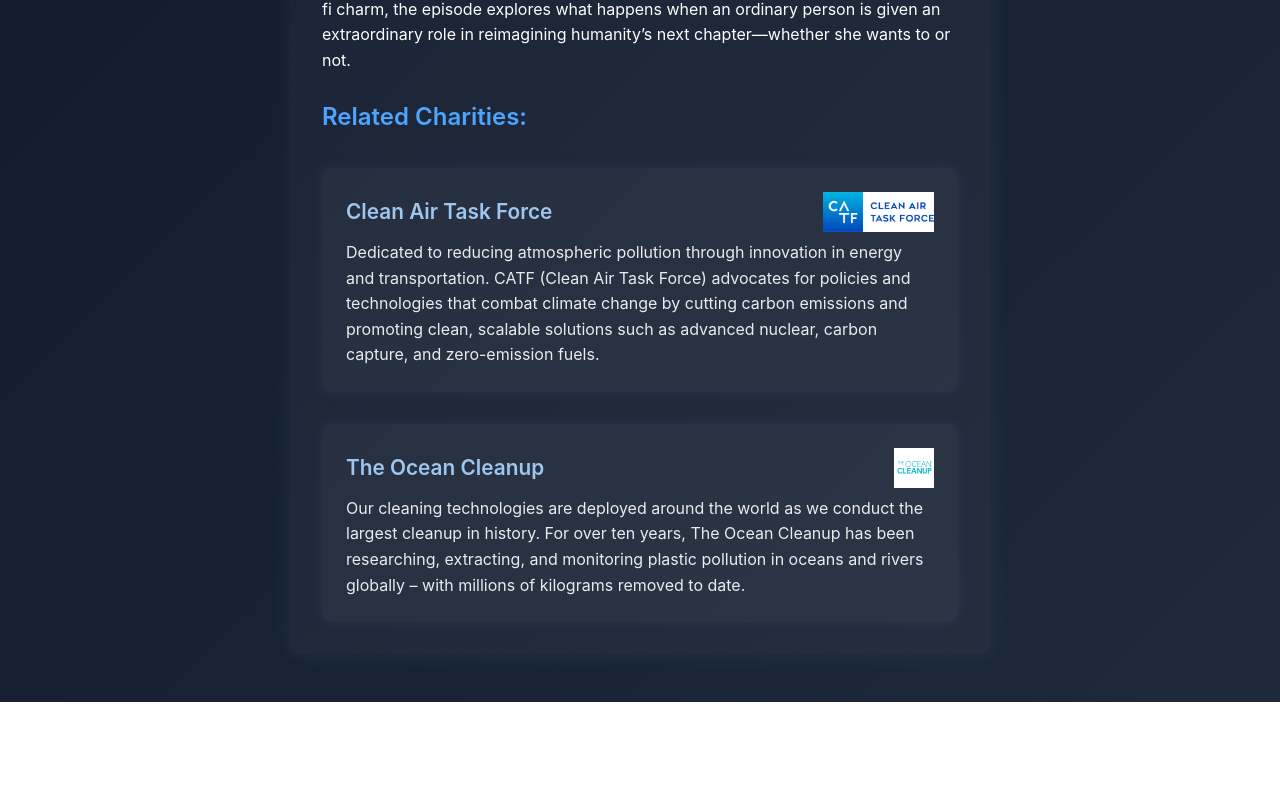
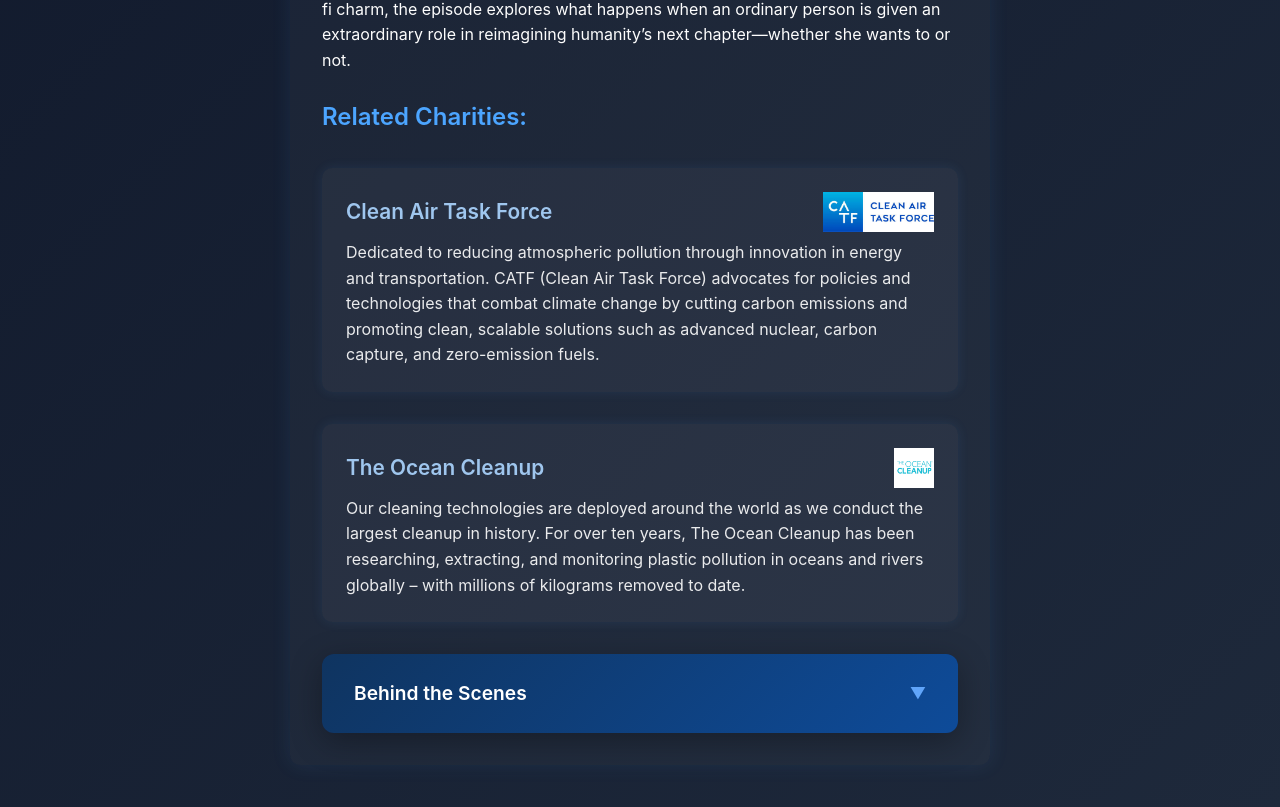
Before and after one commit to aslaniar/Earth3.0, a React (Vite) app in the folder earth-3.0/: page /episodes in a window 1280 px wide. Shown: the part 764-1571 px from the top of the page. Before the commit the page ends 1466 px from the top, so only its background shows below. Built offline with nearby package versions, Linux system fonts and the light colour scheme.

Commit message:
behind the scenes section added

```diff
--- a/earth-3.0/src/CharacterCard.tsx
+++ b/earth-3.0/src/CharacterCard.tsx
@@ -8,19 +8,19 @@
         <div className="grid grid-cols-1 gap-y-10">
             <div className="grid grid-cols-4 gap-x-5 parent ">
 
-                <div className="bg-[url('/public/dawn.png')] bg-contain bg-center bg-no-repeat">
+                <div className="bg-[url('/public/dawn.png')] bg-cover bg-[position:top]">
                     Dawn
                 </div>
 
-                <div className="bg-[url('/public/quan.png')] bg-contain bg-center bg-no-repeat">
+                <div className="bg-[url('/public/quan.png')] bg-cover bg-[position:top]">
                     Quan
                 </div>
 
-                <div className="bg-[url('/public/chronos.png')] bg-contain bg-center bg-no-repeat">
+                <div className="bg-[url('/public/chronos.png')] bg-cover bg-[position:top]">
                     Chronos
                 </div>
 
-                <div className="bg-[url('/public/eros.png')] bg-contain bg-center bg-no-repeat">
+                <div className="bg-[url('/public/eros.png')] bg-cover bg-[position:top]">
                     Eros
                 </div>
 
@@ -29,15 +29,15 @@
             <div className="grid grid-cols-[repeat(auto-fit,_25%)] justify-center gap-x-5 parent">
 
 
-                <div className="bg-[url('/public/pryme.png')] bg-contain bg-center bg-no-repeat">
+                <div className="bg-[url('/public/pryme.png')] bg-cover bg-[position:top]">
                     Pryme
                 </div>
 
-                <div className="bg-white bg-[url('/public/schrodinger-Photoroom.png')] bg-center bg-no-repeat">
+                <div className="bg-white bg-[url('/public/schrodinger-Photoroom.png')] bg-cover bg-[position:top]">
                     Schrodinger
                 </div>
 
-                <div className="bg-[url('/public/vega.png')] bg-contain bg-center bg-no-repeat">
+                <div className="bg-[url('/public/vega.png')] bg-cover bg-[position:top]">
                     Vega
                 </div>
 
--- a/earth-3.0/src/Episodes.tsx
+++ b/earth-3.0/src/Episodes.tsx
@@ -6,6 +6,7 @@
 
 const Episodes = () => {
     const [currentIndex, setCurrentIndex] = useState(0);
+    const [isBehindScenesOpen, setIsBehindScenesOpen] = useState(false);
 
     const nextEpisode = () => {
         setCurrentIndex((prevIndex) => (prevIndex + 1 ) % episodes.length);
@@ -13,6 +14,10 @@
 
     const prevEpisode = () => {
         setCurrentIndex((prevIndex) => prevIndex > 0 ? prevIndex - 1 : episodes.length - 1);
+    };
+
+    const toggleBehindScenes = () => {
+        setIsBehindScenesOpen(!isBehindScenesOpen);
     };
 
     return (
@@ -67,9 +72,44 @@
                         </div>
                     ))}
                 </div>
+                {/* Behind the Scenes Section */}
+                <div className="behind-scenes-section">
+                    <button
+                        className={`behind-scenes-toggle ${isBehindScenesOpen ? 'active' : ''}`}
+                        onClick={toggleBehindScenes}
+                    >
+                        <h3 className="detail-title">Behind the Scenes</h3>
+                        <span className={`arrow-icon ${isBehindScenesOpen ? 'rotated' : ''}`}>▼</span>
+                    </button>
 
+                    <div className={`behind-scenes-content ${isBehindScenesOpen ? 'expanded' : ''}`}>
+                        <div className="coming-soon-container">
+                            <div className="coming-soon-animation">
+                                {/*<span className="film-strip">🎞️</span>*/}
+                                <div className="coming-soon-text">
+                                    <h4>Coming Soon!</h4>
+                                    <p>Exclusive behind-the-scenes content, interviews, and production insights will be available here soon.</p>
+                                    <div className="feature-preview">
+                                        <div className="preview-item">
+                                            <span className="preview-icon">📹</span>
+                                            <span>Bloopers</span>
                                         </div>
-
+                                        <div className="preview-item">
+                                            <span className="preview-icon">📸</span>
+                                            <span>Production Photos</span>
+                                        </div>
+                                        <div className="preview-item">
+                                            <span className="preview-icon">🎤</span>
+                                            <span>Cast Interviews</span>
+                                        </div>
+                                    </div>
+                                </div>
+                                {/*<span className="film-strip">🎞️</span>*/}
+                            </div>
+                        </div>
+                    </div>
+                </div>
+            </div>
         </div>
     );
 };
--- a/earth-3.0/src/css/Episodes.css
+++ b/earth-3.0/src/css/Episodes.css
@@ -251,3 +251,187 @@
       height: 8px;
     }
   }
+
+/* Behind the Scenes Section Styles */
+.behind-scenes-section {
+    margin-top: 2rem;
+    border-radius: 12px;
+    overflow: hidden;
+    background: linear-gradient(135deg, #1a1a2e 0%, #16213e 100%);
+    box-shadow: 0 8px 32px rgba(0, 0, 0, 0.3);
+}
+
+.behind-scenes-toggle {
+    width: 100%;
+    background: linear-gradient(135deg, #0f3460 0%, #0e4b99 100%);
+    border: none;
+    padding: 1.5rem 2rem;
+    display: flex;
+    align-items: center;
+    justify-content: space-between;
+    cursor: pointer;
+    transition: all 0.3s ease;
+    position: relative;
+    overflow: hidden;
+}
+
+.behind-scenes-toggle::before {
+    content: '';
+    position: absolute;
+    top: 0;
+    left: -100%;
+    width: 100%;
+    height: 100%;
+    background: linear-gradient(90deg, transparent, rgba(255, 255, 255, 0.1), transparent);
+    transition: left 0.5s ease;
+}
+
+.behind-scenes-toggle:hover::before {
+    left: 100%;
+}
+
+.behind-scenes-toggle:hover {
+    background: linear-gradient(135deg, #1a4480 0%, #2563eb 100%);
+    transform: translateY(-2px);
+    box-shadow: 0 12px 40px rgba(37, 99, 235, 0.3);
+}
+
+.behind-scenes-toggle.active {
+    background: linear-gradient(135deg, #2563eb 0%, #3b82f6 100%);
+}
+
+.toggle-icon {
+    font-size: 1.5rem;
+    margin-right: 1rem;
+    animation: pulse 2s infinite;
+}
+
+.behind-scenes-toggle .detail-title {
+    margin: 0;
+    color: white;
+    font-size: 1.2rem;
+    flex-grow: 1;
+    text-align: left;
+}
+
+.arrow-icon {
+    font-size: 1rem;
+    color: #60A5FA;
+    transition: transform 0.3s ease;
+    margin-left: 1rem;
+}
+
+.arrow-icon.rotated {
+    transform: rotate(180deg);
+}
+
+.behind-scenes-content {
+    max-height: 0;
+    overflow: hidden;
+    transition: max-height 0.4s ease, padding 0.4s ease;
+    background: rgba(255, 255, 255, 0.05);
+    backdrop-filter: blur(10px);
+}
+
+.behind-scenes-content.expanded {
+    max-height: 400px;
+    padding: 2rem;
+}
+
+.coming-soon-container {
+    text-align: center;
+    color: white;
+}
+
+.coming-soon-animation {
+    display: flex;
+    align-items: center;
+    justify-content: center;
+    gap: 2rem;
+    margin-bottom: 1.5rem;
+}
+
+.coming-soon-text h4 {
+    font-size: 1.8rem;
+    color: #60A5FA;
+    margin-bottom: 0.5rem;
+    text-shadow: 0 0 20px rgba(96, 165, 250, 0.5);
+}
+
+.coming-soon-text p {
+    color: #D1D5DB;
+    margin-bottom: 1.5rem;
+    line-height: 1.6;
+}
+
+.feature-preview {
+    display: flex;
+    justify-content: center;
+    gap: 2rem;
+    flex-wrap: wrap;
+}
+
+.preview-item {
+    display: flex;
+    flex-direction: column;
+    align-items: center;
+    gap: 0.5rem;
+    padding: 1rem;
+    background: rgba(255, 255, 255, 0.1);
+    border-radius: 8px;
+    border: 1px solid rgba(96, 165, 250, 0.3);
+    transition: all 0.3s ease;
+    min-width: 120px;
+}
+
+.preview-item:hover {
+    background: rgba(96, 165, 250, 0.2);
+    transform: translateY(-2px);
+    box-shadow: 0 8px 25px rgba(96, 165, 250, 0.3);
+}
+
+.preview-icon {
+    font-size: 1.5rem;
+    margin-bottom: 0.5rem;
+}
+
+.preview-item span:last-child {
+    font-size: 0.9rem;
+    color: #E5E7EB;
+    text-align: center;
+}
+
+/* Animations */
+@keyframes pulse {
+    0%, 100% {
+        transform: scale(1);
+    }
+    50% {
+        transform: scale(1.1);
+    }
+}
+
+/* Responsive Design */
+@media (max-width: 768px) {
+    .behind-scenes-toggle {
+        padding: 1rem 1.5rem;
+    }
+
+    .coming-soon-animation {
+        flex-direction: column;
+        gap: 1rem;
+    }
+
+    .film-strip {
+        font-size: 2rem;
+    }
+
+    .feature-preview {
+        gap: 1rem;
+    }
+
+    .preview-item {
+        min-width: 100px;
+        padding: 0.8rem;
+    }
+}
```
Lines whose indentation alone changed are shown as unchanged.
